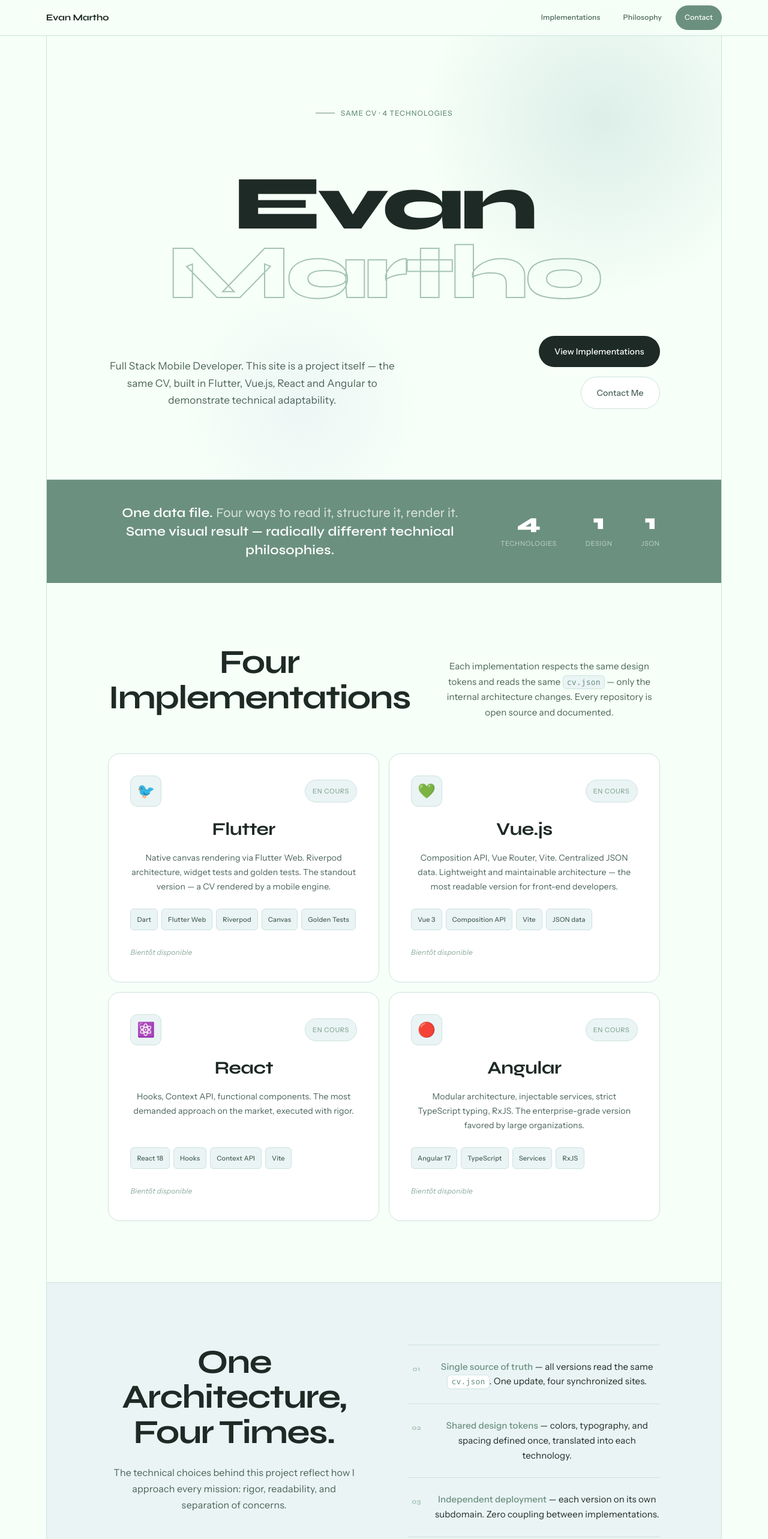
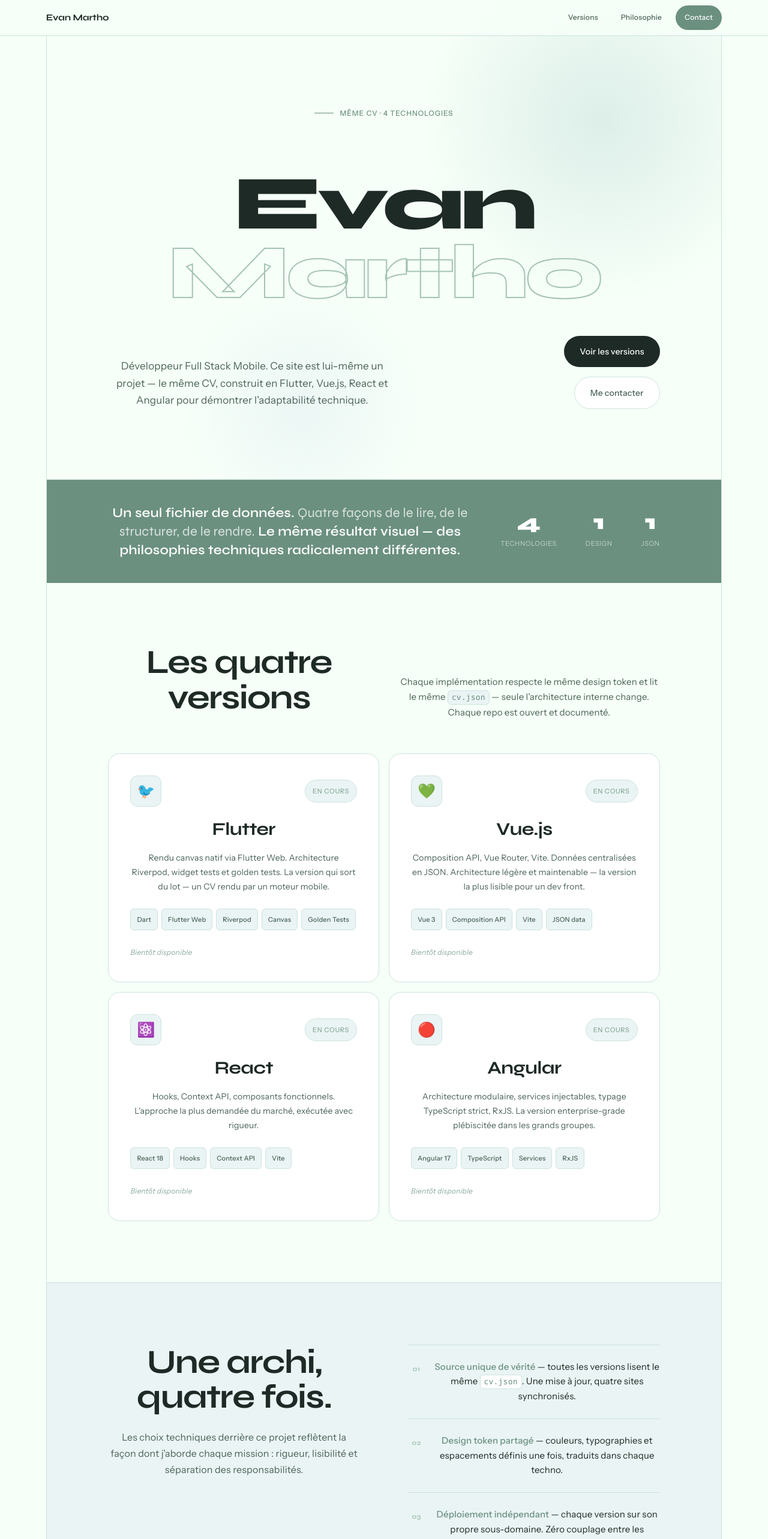
Before and after one commit to MayuriXx/portfolio-meta, a Vue app: page / in a window 1280 px wide. Shown: the top 2566 px of the page at 60% size. Built offline with nearby package versions, Linux system fonts and the light colour scheme.

Commit message:
fix: langage of the site and the workflow

```diff
--- a/src/components/AppHeader.vue
+++ b/src/components/AppHeader.vue
@@ -2,8 +2,8 @@
     <header class="header">
         <div class="header__logo">Evan Martho</div>
         <nav class="header__nav">
-            <a href="#versions" class="header__link">Implementations</a>
-            <a href="#philosophy" class="header__link">Philosophy</a>
+            <a href="#versions" class="header__link">Versions</a>
+            <a href="#philosophy" class="header__link">Philosophie</a>
             <a href="mailto:martho.evan@gmail.com" class="header__link header__link--primary">Contact</a>
         </nav>
     </header>
--- a/src/components/ConceptBand.vue
+++ b/src/components/ConceptBand.vue
@@ -1,9 +1,9 @@
 <template>
     <div class="concept">
         <p class="concept__text">
-            One data file.
-            <em>Four ways to read it, structure it, render it.</em>
-            Same visual result — radically different technical philosophies.
+            Un seul fichier de données.
+            <em>Quatre façons de le lire, de le structurer, de le rendre.</em>
+            Le même résultat visuel — des philosophies techniques radicalement différentes.
         </p>
         <div class="concept__stats">
             <div v-for="stat in stats" :key="stat.label" class="concept__stat">
--- a/src/components/ContactStrip.vue
+++ b/src/components/ContactStrip.vue
@@ -1,8 +1,8 @@
 <template>
     <section class="contact">
         <div class="contact__left">
-            <h2 class="contact__title">Let's Talk?</h2>
-            <p class="contact__sub">Available for new opportunities · Lille & remote</p>
+            <h2 class="contact__title">On discute ?</h2>
+            <p class="contact__sub">Disponible pour de nouvelles opportunités · Lille & remote</p>
         </div>
         <div class="contact__actions">
 
--- a/src/components/HeroSection.vue
+++ b/src/components/HeroSection.vue
@@ -6,7 +6,7 @@
         <div class="hero__inner">
             <div class="hero__eyebrow">
                 <span class="hero__eyebrow-line" />
-                Same CV · 4 technologies
+                Même CV · 4 technologies
             </div>
 
             <h1 class="hero__title">
@@ -16,13 +16,13 @@
 
             <div class="hero__bottom">
                 <p class="hero__desc">
-                    Full Stack Mobile Developer. This site is a project itself —
-                    the same CV, built in Flutter, Vue.js, React and Angular to
-                    demonstrate technical adaptability.
+                    Développeur Full Stack Mobile. Ce site est lui-même un projet —
+                    le même CV, construit en Flutter, Vue.js, React et Angular pour
+                    démontrer l'adaptabilité technique.
                 </p>
                 <div class="hero__actions">
-                    <a href="#versions" class="btn btn--dark">View Implementations</a>
-                    <a href="mailto:martho.evan@gmail.com" class="btn btn--outline">Contact Me</a>
+                    <a href="#versions" class="btn btn--dark">Voir les versions</a>
+                    <a href="mailto:martho.evan@gmail.com" class="btn btn--outline">Me contacter</a>
                 </div>
             </div>
         </div>
@@ -46,7 +46,7 @@
     overflow: hidden;
 }
 
-/* Decorative blobs */
+/* Blobs décoratifs */
 .hero__blob {
     position: absolute;
     border-radius: 50%;
--- a/src/components/PhilosophySection.vue
+++ b/src/components/PhilosophySection.vue
@@ -2,11 +2,12 @@
     <section class="philosophy" id="philosophy">
         <div class="philosophy__left">
             <h2 class="philosophy__title">
-                One Architecture,<br>Four Times.
+                Une archi,<br>quatre fois.
             </h2>
             <p class="philosophy__sub">
-                The technical choices behind this project reflect how I approach
-                every mission: rigor, readability, and separation of concerns.
+                Les choix techniques derrière ce projet reflètent la façon dont
+                j'aborde chaque mission : rigueur, lisibilité et séparation des
+                responsabilités.
             </p>
         </div>
 
@@ -28,10 +29,10 @@
  * 4. Open source - transparent, documented code
  */
 const points = [
-    '<strong>Single source of truth</strong> — all versions read the same <code>cv.json</code>. One update, four synchronized sites.',
-    '<strong>Shared design tokens</strong> — colors, typography, and spacing defined once, translated into each technology.',
-    '<strong>Independent deployment</strong> — each version on its own subdomain. Zero coupling between implementations.',
-    '<strong>Open source code</strong> — every version has its documented GitHub repo. <strong>The code speaks as much as the CV.</strong>'
+    '<strong>Source unique de vérité</strong> — toutes les versions lisent le même <code>cv.json</code>. Une mise à jour, quatre sites synchronisés.',
+    '<strong>Design token partagé</strong> — couleurs, typographies et espacements définis une fois, traduits dans chaque techno.',
+    '<strong>Déploiement indépendant</strong> — chaque version sur son propre sous-domaine. Zéro couplage entre les implémentations.',
+    '<strong>Code source ouvert</strong> — chaque version a son repo GitHub documenté. <strong>Le code parle autant que le CV.</strong>'
 ]
 </script>
 
--- a/src/components/VersionsGrid.vue
+++ b/src/components/VersionsGrid.vue
@@ -1,11 +1,11 @@
 <template>
     <section class="grid-section" id="versions">
         <div class="grid-section__header">
-            <h2 class="grid-section__title">Four<br>Implementations</h2>
+            <h2 class="grid-section__title">Les quatre<br>versions</h2>
             <p class="grid-section__intro">
-                Each implementation respects the same design tokens and reads the same
-                <code>cv.json</code> — only the internal architecture changes.
-                Every repository is open source and documented.
+                Chaque implémentation respecte le même design token et lit le même
+                <code>cv.json</code> — seule l'architecture interne change.
+                Chaque repo est ouvert et documenté.
             </p>
         </div>
 
--- a/src/data/versions.js
+++ b/src/data/versions.js
@@ -12,7 +12,7 @@
     status: 'soon', // 'live' when deployed
     url: null,
     github: null,
-    description: 'Native canvas rendering via Flutter Web. Riverpod architecture, widget tests and golden tests. The standout version — a CV rendered by a mobile engine.',
+    description: 'Rendu canvas natif via Flutter Web. Architecture Riverpod, widget tests et golden tests. La version qui sort du lot — un CV rendu par un moteur mobile.',
     tags: ['Dart', 'Flutter Web', 'Riverpod', 'Canvas', 'Golden Tests']
   },
   {
@@ -23,7 +23,7 @@
     status: 'soon',
     url: null,
     github: null,
-    description: 'Composition API, Vue Router, Vite. Centralized JSON data. Lightweight and maintainable architecture — the most readable version for front-end developers.',
+    description: 'Composition API, Vue Router, Vite. Données centralisées en JSON. Architecture légère et maintenable — la version la plus lisible pour un dev front.',
     tags: ['Vue 3', 'Composition API', 'Vite', 'JSON data']
   },
   {
@@ -34,7 +34,7 @@
     status: 'soon',
     url: null,
     github: null,
-    description: 'Hooks, Context API, functional components. The most demanded approach on the market, executed with rigor.',
+    description: 'Hooks, Context API, composants fonctionnels. L\'approche la plus demandée du marché, exécutée avec rigueur.',
     tags: ['React 18', 'Hooks', 'Context API', 'Vite']
   },
   {
@@ -45,7 +45,7 @@
     status: 'soon',
     url: null,
     github: null,
-    description: 'Modular architecture, injectable services, strict TypeScript typing, RxJS. The enterprise-grade version favored by large organizations.',
+    description: 'Architecture modulaire, services injectables, typage TypeScript strict, RxJS. La version enterprise-grade plébiscitée dans les grands groupes.',
     tags: ['Angular 17', 'TypeScript', 'Services', 'RxJS']
   }
 ]
```
Also changed, not shown: 1 other file (tests, documents, lock files or other folders).
